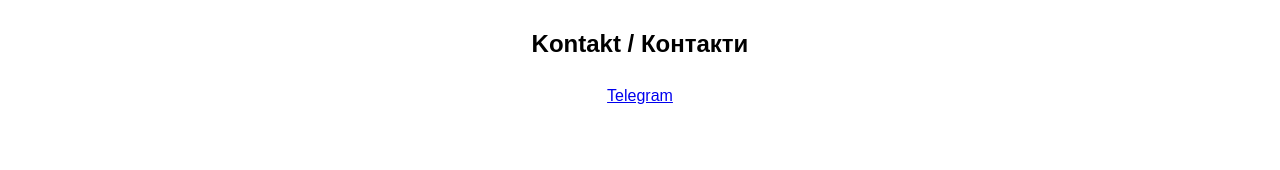
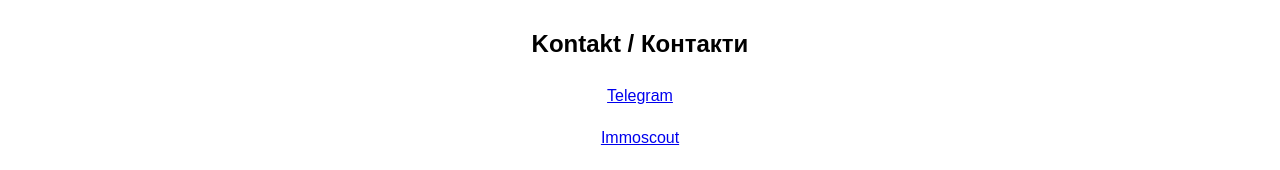
Before and after one commit to tarasius/wohnung, a plain HTML site: page index.html in a window 1280 px wide. Shown: the part 4172-4342 px from the top of the page. Before the commit the page ends 4301 px from the top, so only its background shows below. Drawn offline with Linux system fonts and the light colour scheme.

Commit message:
Add Immoscout link

```diff
--- a/index.html
+++ b/index.html
@@ -127,7 +127,7 @@
             </ul>
             <p><strong>Küche:</strong> Der nächste Mieter muss eine Küche mit allen Geräten kaufen. Neuer Samsung 390 Liter Kühlschrank. Neuer Elektroherd. Preis: 2000€</p>
             <p>Fast alle großen Möbel, die auf den Fotos zu sehen sind, können optional ebenfalls gekauft werden. Preis: 1500€</p>
-			<p>Der Vertrag beginnt im September 2024. Vertragsdatum.</p>
+	    <p>Der Vertrag beginnt im September 2024. Vertragsdatum.</p>
         </div>
         <div class="box">
             <h2>Українська</h2>
@@ -231,6 +231,7 @@
     <div class="contact-section">
         <h2>Kontakt / Контакти</h2>
         <p><a href="https://t.me/werdweg">Telegram</a></p>
+	<p><a href="https://www.immobilienscout24.de/expose/121516723#/">Immoscout</a></p>
     </div>
 	<script>
         document.addEventListener('DOMContentLoaded', function() {
```
